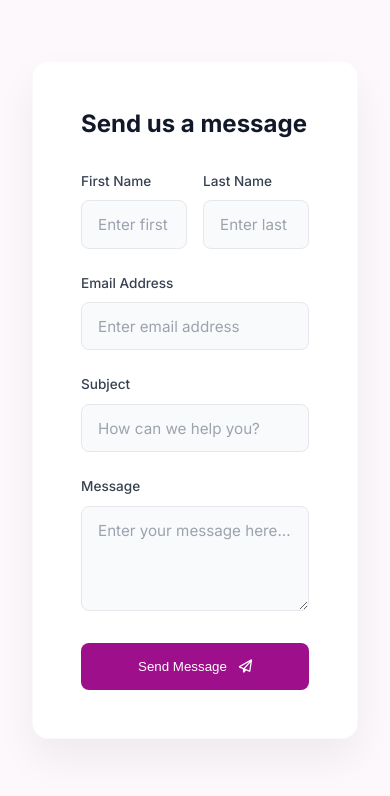
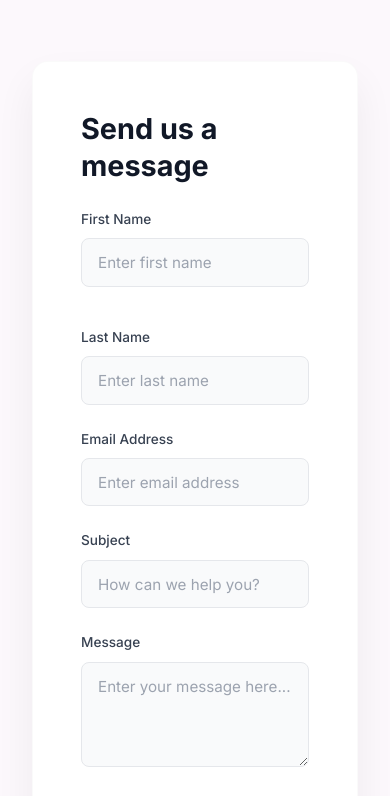
Before and after one commit to albin374/Noor-Al-Madina4, a plain HTML site: page contact.html in a window 390 px wide. Shown: the part 1126-1922 px from the top of the page. Drawn offline with Linux system fonts and the light colour scheme.

Commit message:
first commit

```diff
--- a/style.css
+++ b/style.css
@@ -604,6 +604,12 @@ h1, h2, h3, h4, h5, h6 {
     box-shadow: 0 10px 30px rgba(0, 0, 0, 0.05);
 }
 
+.form-row {
+    display: grid;
+    grid-template-columns: 1fr 1fr;
+    gap: 1rem;
+}
+
 .form-group {
     margin-bottom: 1.5rem;
 }
@@ -1085,6 +1091,16 @@ h1, h2, h3, h4, h5, h6 {
         grid-template-columns: 1fr;
     }
 
+    .form-row {
+        grid-template-columns: 1fr;
+    }
+
+    .contact-form-card h3 {
+        font-size: 1.8rem !important;
+        line-height: 1.3;
+        margin-bottom: 1.5rem;
+    }
+
     .page-header {
         padding-top: 100px !important;
         padding-bottom: 25px !important;
```
